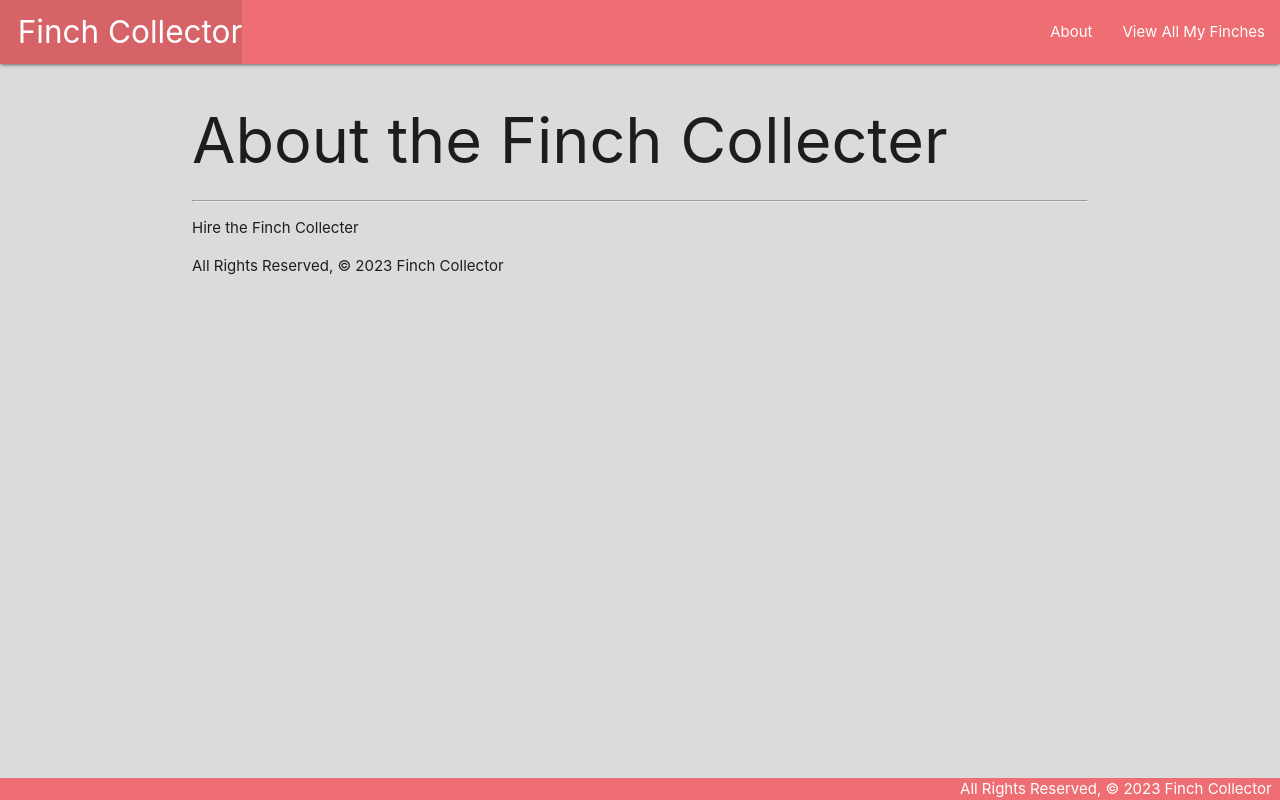
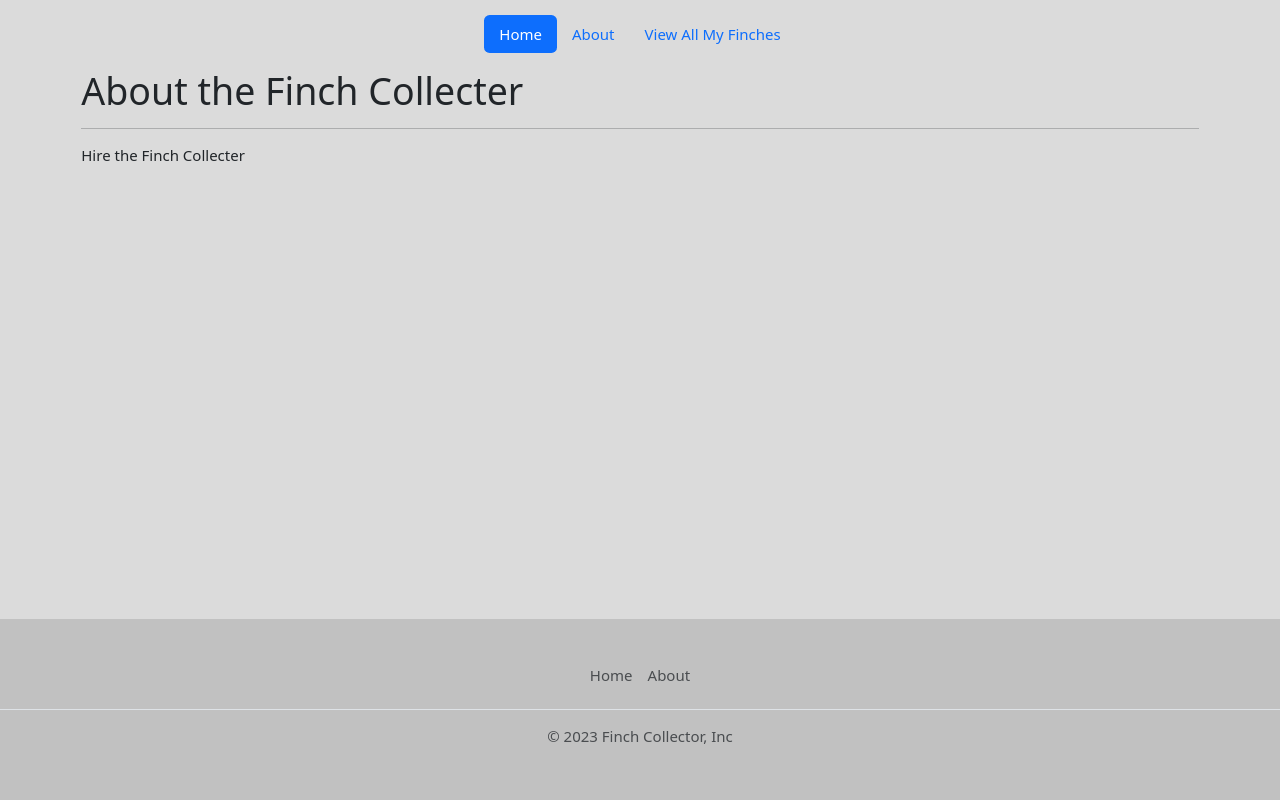
Before and after one commit to damarisfregoso/finchcollector, a Django app: page /about/ in a window 1280 px wide. Run offline with Django 4.2, Linux system fonts and the light colour scheme.

Commit message:
bootstrap

```diff
--- a/main_app/static/css/style.css
+++ b/main_app/static/css/style.css
@@ -9,7 +9,6 @@ main {
   flex: 1 0 auto;
 }
 
-footer.page-footer {
-  padding-top: 0;
-  text-align: right;
+.container-2 {
+  background-color: rgb(193, 193, 193);
 }
--- a/main_app/templates/about.html
+++ b/main_app/templates/about.html
@@ -4,6 +4,5 @@
   <h1>About the Finch Collecter</h1>
   <hr>
   <p>Hire the Finch Collecter</p>
-  <footer>All Rights Reserved, &copy; 2023 Finch Collector</footer>
 
 {% endblock %}
--- a/main_app/templates/base.html
+++ b/main_app/templates/base.html
@@ -8,10 +8,11 @@
   <meta http-equiv="X-UA-Compatible" content="ie=edge">
   <title>Finch Collector</title>
   <link rel="stylesheet" href="https://cdnjs.cloudflare.com/ajax/libs/materialize/1.0.0/css/materialize.min.css">
+  <link href="https://cdn.jsdelivr.net/npm/bootstrap@5.3.2/dist/css/bootstrap.min.css" rel="stylesheet" integrity="sha384-T3c6CoIi6uLrA9TneNEoa7RxnatzjcDSCmG1MXxSR1GAsXEV/Dwwykc2MPK8M2HN" crossorigin="anonymous">
   <link rel="stylesheet" type="text/css" href="{% static 'css/style.css' %}">
 </head>
 <body>
-  <header class="navbar-fixed">
+  <!-- <header class="navbar-fixed">
     <nav>
       <div class="nav-wrapper">
         <ul>
@@ -21,15 +22,33 @@
           <li><a href="/about">About</a></li>
           <li><a href="/finches">View All My Finches</a></li>
         </ul>
-      </div>
+        </div>
     </nav>
-  </header>
+  </header> -->
+  <div class="container">
+    <header class="d-flex justify-content-center py-3">
+      <ul class="nav nav-pills">
+        <li class="nav-item"><a href="/" class="nav-link active" aria-current="page">Home</a></li>
+        <li class="nav-item"><a href="/about" class="nav-link">About</a></li>
+        <li class="nav-item"><a href="/finches" class="nav-link">View All My Finches</a></li>
+      </ul>
+    </header>
+  </div>
   <main class="container">
     {% block content %}
     {% endblock %}
   </main>
-  <footer class="page-footer">
+  <!-- <footer class="page-footer">
     <div class="right">All Rights Reserved, &copy; 2023 Finch Collector &nbsp;</div>
-  </footer>
+  </footer> -->
+  <div class="container-2">
+    <footer class="py-3 my-4 flex-grow">
+      <ul class="nav justify-content-center border-bottom pb-3 mb-3">
+        <li class="nav-item"><a href="/" class="nav-link px-2 text-muted">Home</a></li>
+        <li class="nav-item"><a href="/about" class="nav-link px-2 text-muted">About</a></li>
+      </ul>
+      <p class="text-center text-muted">© 2023 Finch Collector, Inc</p>
+    </footer>
+  </div>
 </body>
 </html>
```
